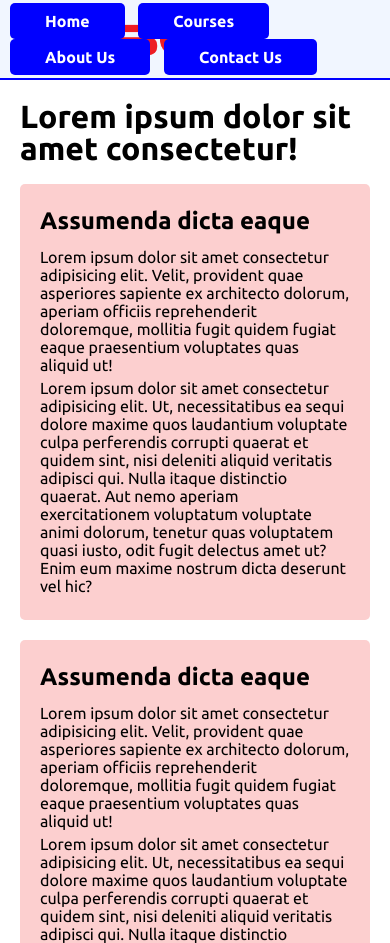
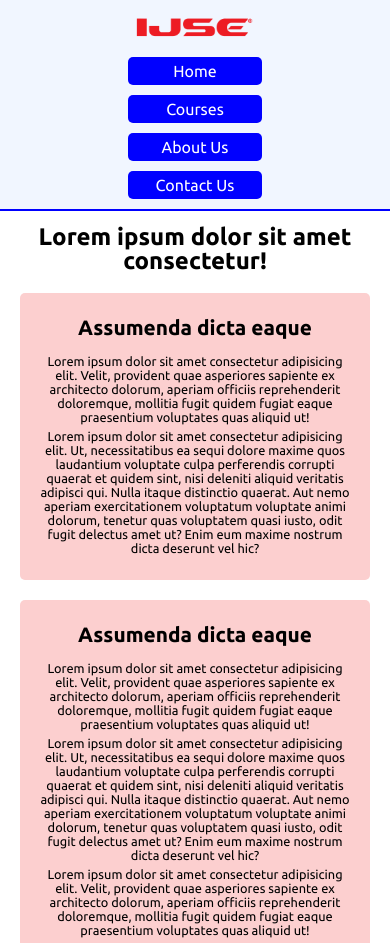
Before and after one commit to Direct-Entry-Program-7-Playground/first-responsive-site, a plain HTML site: page index.html in a window 390 px wide. Shown: the top 943 px of the page. Drawn offline with Linux system fonts and the light colour scheme.

Commit message:
Revamp with media query for responsiveness

```diff
--- a/css/style.css
+++ b/css/style.css
@@ -1,4 +1,9 @@
 @import url("https://fonts.googleapis.com/css2?family=Ubuntu:wght@300;400;500;700&display=swap");
+
+:root {
+  --tab-size: 992px;
+  --mobile-size: 570px;
+}
 
 * {
   font-family: "Ubuntu", sans-serif;
@@ -42,6 +47,19 @@ body {
   top: 0;
 }
 
+.header-wrapper{
+  position: relative;
+  max-width: 1280px;
+  z-index: 500;
+  left: 0;
+  right: 0;
+  margin-left: auto;
+  margin-right: auto;
+  padding: 0 20px;
+}
+
+
+
 .logo > img {
   height: 60px;
 }
@@ -52,7 +70,7 @@ body {
   width: fit-content;
   top: 0;
   bottom: 0;
-  right: 20px;
+right: 20px;
   margin-top: auto;
   margin-bottom: auto;
   margin-left: auto;
@@ -65,6 +83,7 @@ body {
   padding: 10px 35px;
   border-radius: 5px;
   margin-left: 10px;
+  cursor: pointer;
 }
 
 .menu > li a {
@@ -78,7 +97,107 @@ body {
   position: relative;
   margin-top: 80px;
   padding: 10px 20px;
+  max-width: 1280px;
+  left: 0;
+  right: 0;
+  margin-left: auto;
+  margin-right: auto;
 }
+
+@media all and (max-width: 992px) {
+  h1 {
+    font-size: 1.6rem;
+  }
+
+  h1,h2,p{
+    text-align: center;
+  }
+
+  .header {
+    height: auto;
+  }
+
+  .logo {
+    text-align: center;
+    margin-bottom: 10px;
+  }
+
+  .logo > img {
+    height: 45px;
+  }
+
+  .menu {
+    position: relative;
+    right: 0;
+    left: 0;
+    margin-left: auto;
+    margin-bottom: 0;
+    margin-right: auto;
+  }
+
+  .menu li {
+    display: block;
+    margin: 10px 0;
+    text-align: center;
+    min-width: 80px;
+    padding: 8px 32px;
+  }
+
+  .menu > li a {
+    font-weight: 500;
+  }
+
+  .menu li:last-child {
+    margin-bottom: 0;
+  }
+
+  .main {
+    margin-top: 240px;
+  }
+}
+
+@media all and (max-width: 570px) {
+  h1 {
+    font-size: 1.5rem;
+  }
+
+  h2 {
+    font-size: 1.3rem;
+  }
+
+  p{
+    font-size: .8rem;
+  }
+
+  h1,h2,p{
+    text-align: center;
+  }
+
+  .header {
+    height: auto;
+  }
+
+  .logo > img {
+    height: 35px;
+  }
+
+  .menu li {
+    margin: 10px 0;
+    text-align: center;
+    min-width: 60px;
+    padding: 6px 28px;
+  }
+
+  .menu > li a {
+    font-weight: normal;
+  }
+
+  .main {
+    margin-top: 205px;
+  }
+
+}
+
 
 .post {
   background-color: rgb(252, 207, 207);
--- a/index.html
+++ b/index.html
@@ -10,6 +10,7 @@
   </head>
   <body>
     <header class="header">
+      <div class="header-wrapper">
         <div class="logo">
           <img src="./image/ijse.png" alt="ijse logo" />
         </div>
@@ -19,6 +20,7 @@
           <li class="menu-item"><a href="#">About Us</a></li>
           <li class="menu-item"><a href="#">Contact Us</a></li>
         </menu>
+      </div>
     </header>
     <main class="main">
       <h1>Lorem ipsum dolor sit amet consectetur!</h1>
```
Lines whose indentation alone changed are shown as unchanged.
